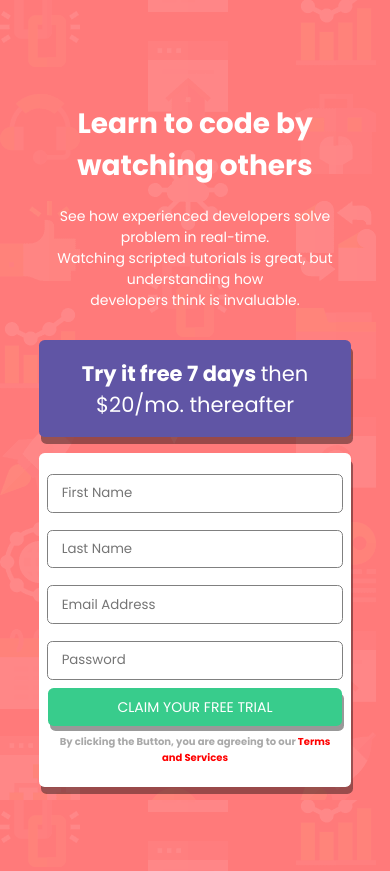
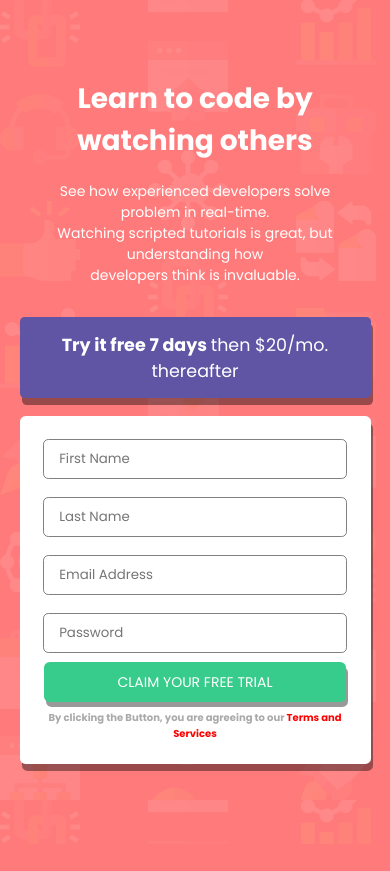
Before and after one commit to d-e-e-p-a-k-1-9/Challenge_1, a plain HTML site: page index.html in a window 390 px wide. After the commit the page ends 844 px from the top, so only its background shows below. Drawn offline with Linux system fonts and the light colour scheme.

Commit message:
alignment

```diff
--- a/index.html
+++ b/index.html
@@ -24,7 +24,7 @@
       }
 
      form input:focus{
-        border:1px solid blueviolet;
+        border:1px solid blue;
       }
 
 
@@ -122,7 +122,7 @@
          justify-content:center;
          box-sizing:content-box;
          font-size: 14px;
-         margin: 10vh 0;
+         margin: 7vh 0;
 
        }
        .total{
@@ -144,13 +144,13 @@
 
        .top{
        background-color: hsl(248, 32%,49%);
-       width: 80vw;
+       width: 90vw;
        border-radius: 0.4em;
        box-shadow: 2px 7px rgba(0, 0, 0, 0.4);
        text-align: center;
        margin: 5% 0%;
        padding:0;
-
+        font-size:smaller;
 
      }
 
@@ -158,8 +158,8 @@
         background-color: white;
         display: flex;
         flex-direction: column;
-        width:80vw;
-        padding: 4% 5%;
+        width:90vw;
+        padding: 4% 7%;
         border-radius: 0.4em;
         box-shadow: 2px 7px rgba(0, 0, 0, 0.4);
         align-items: center;
@@ -173,7 +173,7 @@
       form input{
         outline:none;
         margin: 3% 3%;
-        width: 95%;
+        width: 90%;
         padding: 3% 5%;
         border-radius: 0.4em;
         border: 1px solid grey;
@@ -188,7 +188,7 @@
         padding: 3% 5%;
         margin: 0 5%;
         border-radius: 0.4em;
-        width: 95%;
+        width: 90%;
         box-shadow: 2px 5px rgba(0, 0, 0, 0.4);
       }
      }
```
